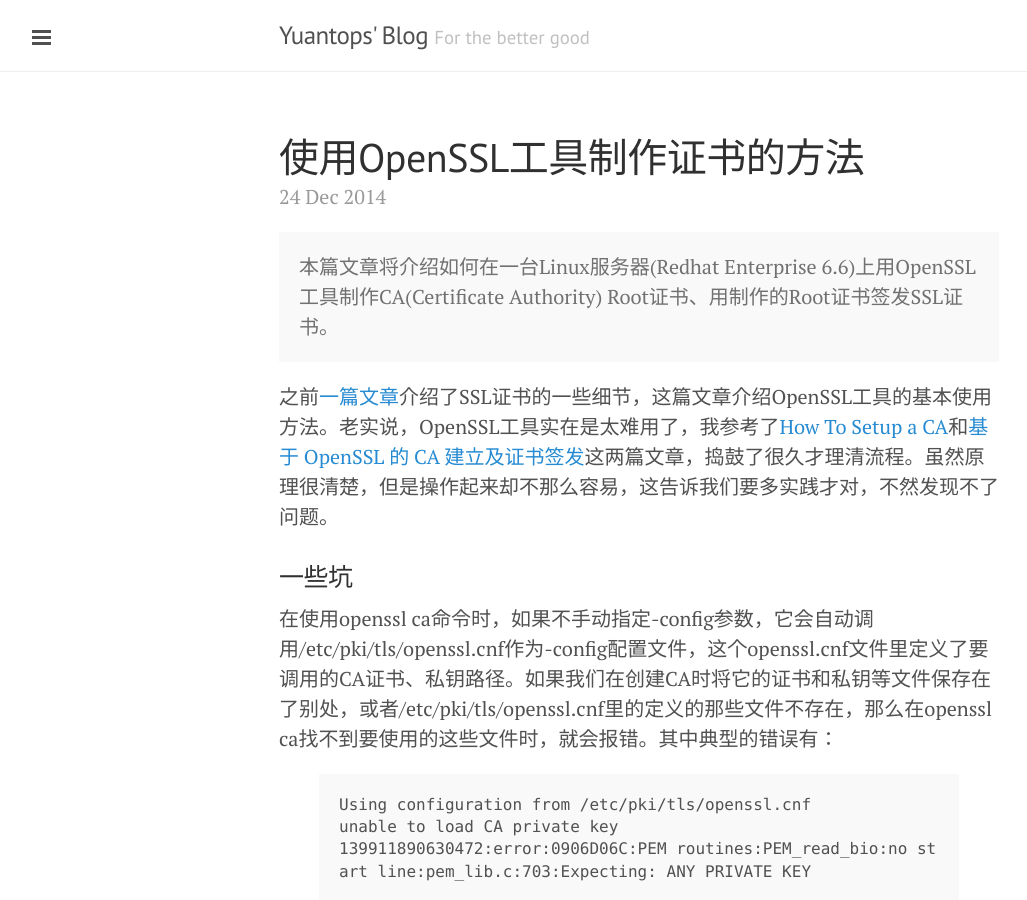
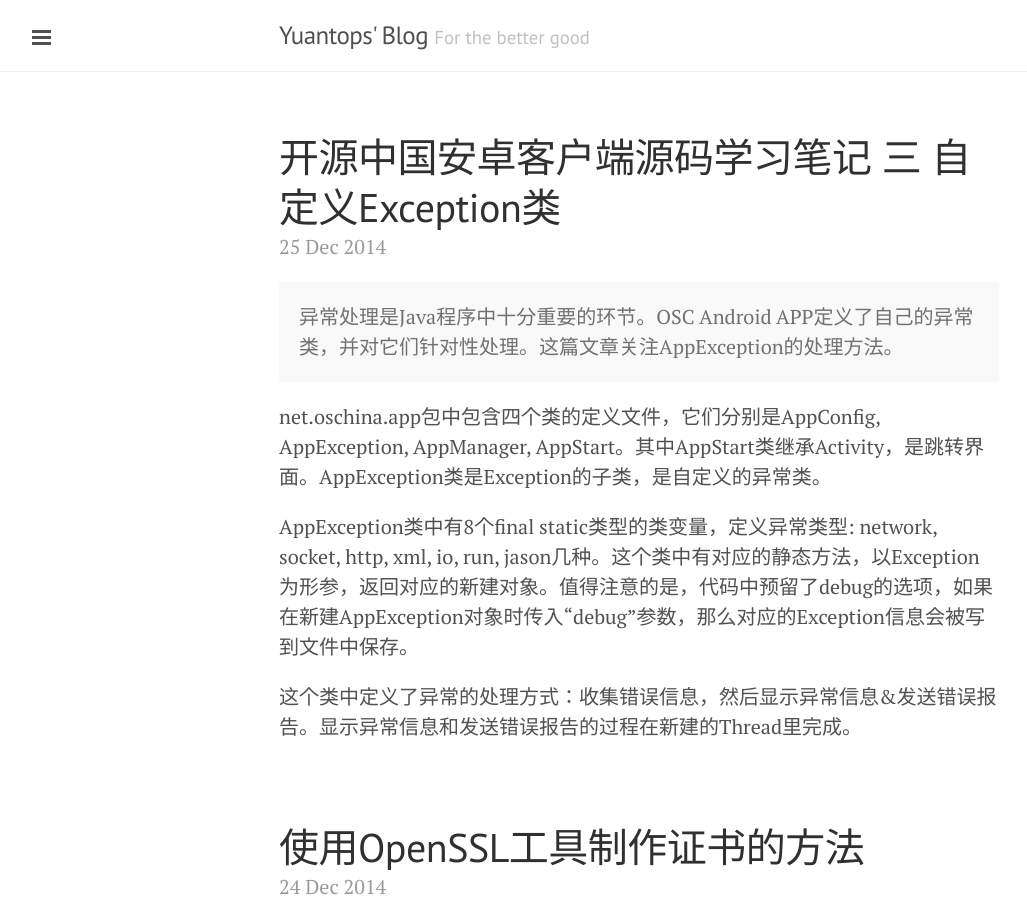
Before and after one commit to yuantops/blog, a Jekyll site: the page built from index.html, in a window 1280 px wide and 900 px high. Shown: the whole window, without its empty margins (1-1028 px from the left). Built offline with Jekyll 4.4.1, drawn with Linux system fonts in a browser that asks for light colours; Markdown is read by kramdown in place of the engine named in the settings; the list of posts is cut into pages by our own code; some of the changed text lies outside the part shown.

Commit message:
add osc study note 3

```diff
--- a/_posts/2014-12-23-osc-android-app-notes-2.md
+++ b/_posts/2014-12-23-osc-android-app-notes-2.md
@@ -29,3 +29,5 @@ OSC客户端启动时会先显示欢迎界面，再跳转到主页，其中跳
 {% endhighlight %}
 
 另外，欢迎界面的图片可以更新。从代码分析，在将View设置为ContentView之前，程序会检查欢迎界面对应缓存文件夹里的图片文件，图片文件的文件名有一个时间期限，如果今天正好落在这个期限内，那么就将它设为背景图片。如此可以推测APP会在启动后自动下载新的图片文件(如果存在的话)到缓存文件夹，从而达到更新效果。
+
+果然，在跳转到Main Activity后，在onCreate()方法里调用了checkBackGround()方法。这个方法会新开一个Thread去服务器检查是否有新的图片需要下载，如果有，那么会下载下来。
--- /dev/null
+++ b/_posts/2014-12-25-osc-android-app-notes-3.md
@@ -0,0 +1,15 @@
+---
+layout: post
+category: "Tech"
+title: "开源中国安卓客户端源码学习笔记 三 自定义Exception类"
+---
+
+<div class="message">
+异常处理是Java程序中十分重要的环节。OSC Android APP定义了自己的异常类，并对它们针对性处理。这篇文章关注AppException的处理方法。
+</div>
+
+net.oschina.app包中包含四个类的定义文件，它们分别是AppConfig, AppException, AppManager, AppStart。其中AppStart类继承Activity，是跳转界面。AppException类是Exception的子类，是自定义的异常类。
+
+AppException类中有8个final static类型的类变量，定义异常类型: network, socket, http, xml, io, run, jason几种。这个类中有对应的静态方法，以Exception为形参，返回对应的新建对象。值得注意的是，代码中预留了debug的选项，如果在新建AppException对象时传入“debug”参数，那么对应的Exception信息会被写到文件中保存。
+
+这个类中定义了异常的处理方式：收集错误信息，然后显示异常信息&发送错误报告。显示异常信息和发送错误报告的过程在新建的Thread里完成。
```
